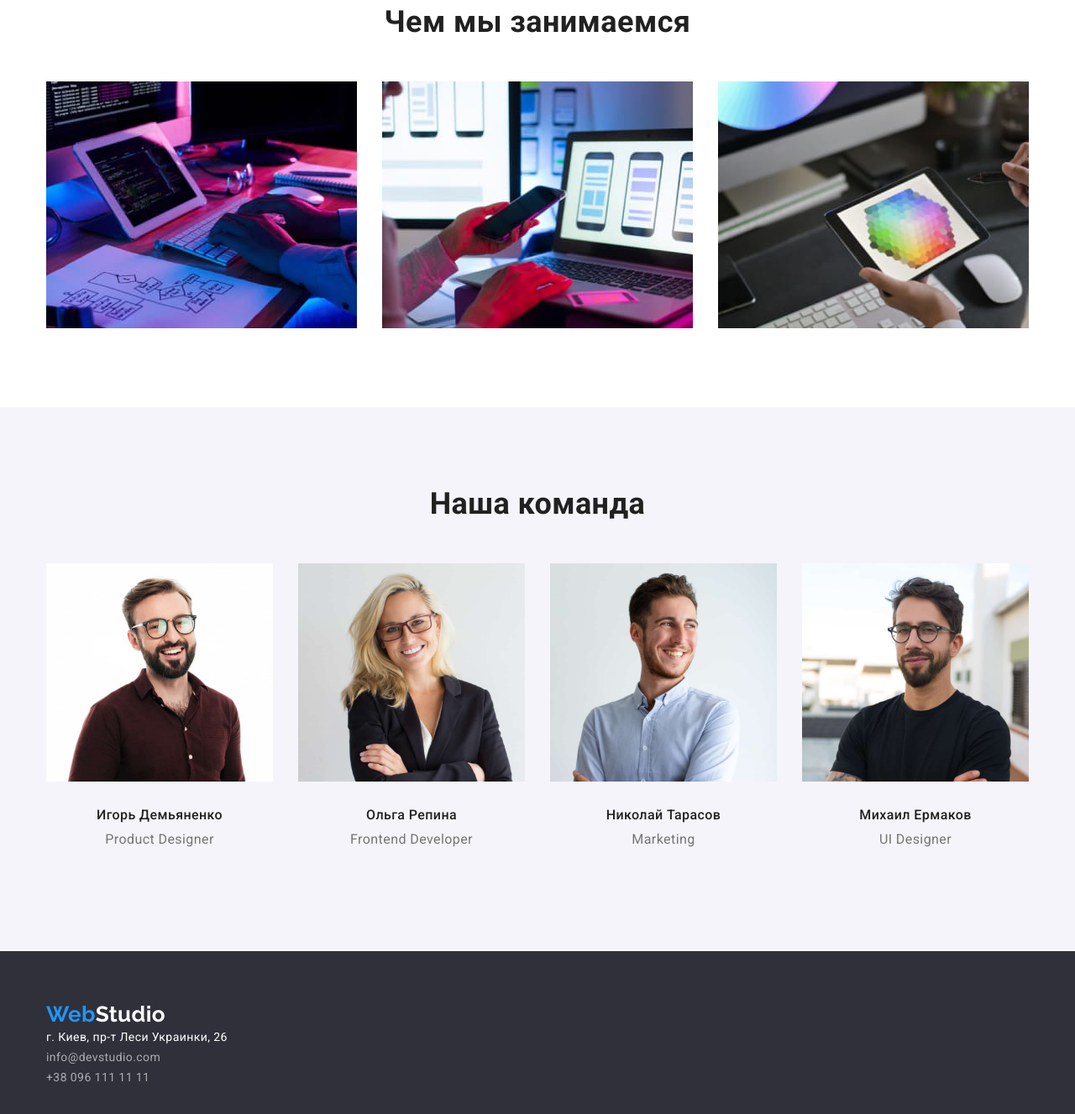
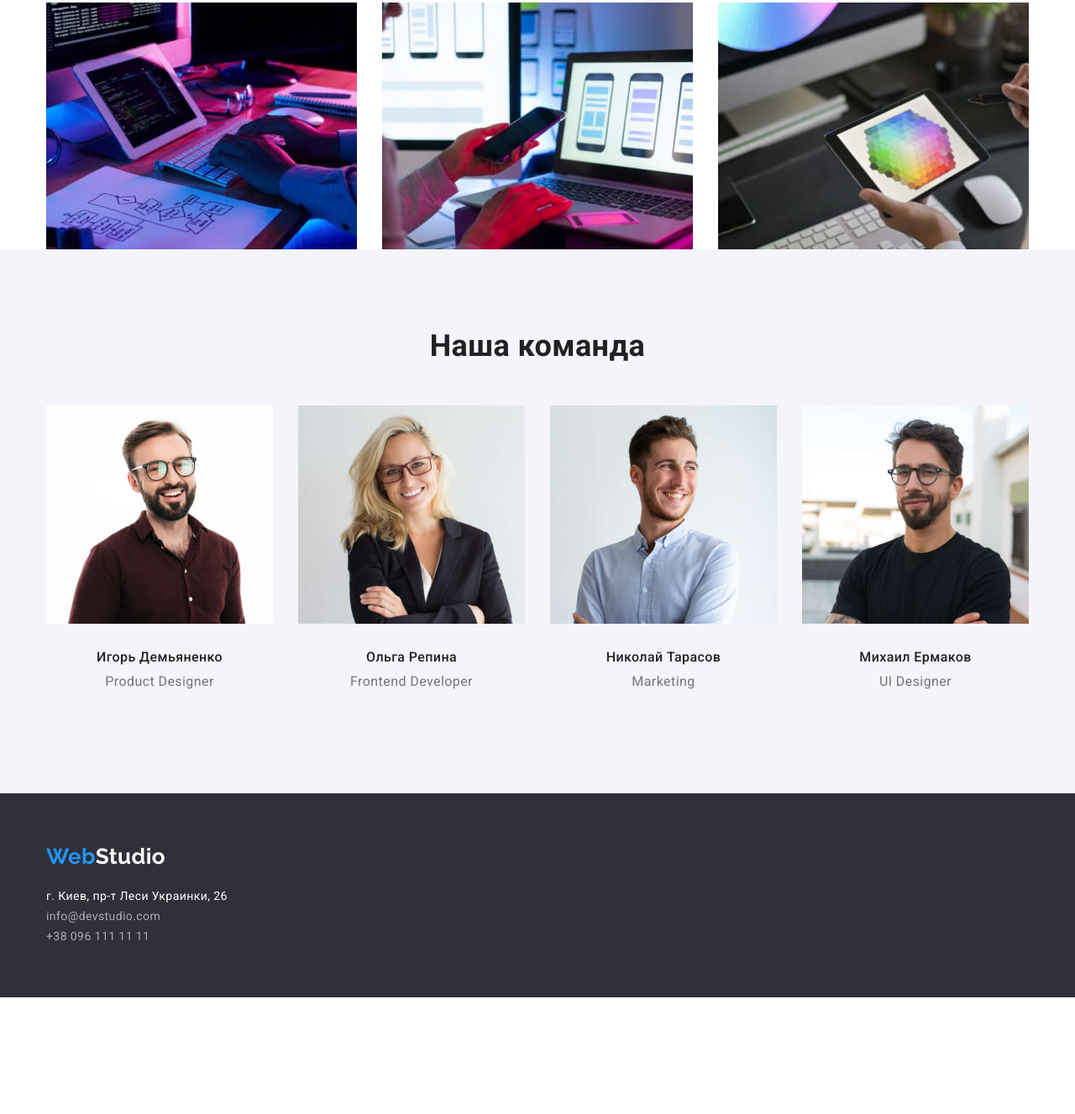
Before and after one commit to zfedorovska/goit-markup-hw-03, a plain HTML site: page index.html in a window 1280 px wide. Shown: the part 1061-2388 px from the top of the page at 84% size. After the commit the page ends 2249 px from the top, so only its background shows below. Drawn offline with nearby package versions, Linux system fonts and the light colour scheme.

Commit message:
added section with no padding, fixed footer and border radius for filter buttons

```diff
--- a/css/styles.css
+++ b/css/styles.css
@@ -70,6 +70,7 @@ body {
   min-width: 73px;
   padding: 6px 22px;
   border: none;
+  border-radius: 4px;
   cursor: pointer;
   background-color: var(--primary-bg-color);
   color: var(--title-text-color);
@@ -195,13 +196,14 @@ body {
 /* Hero */
 
 .hero {
+  padding-top: 200px;
+  padding-bottom: 200px;
   text-align: center;
   background-color: var(--secondary-bg-color);
 }
 
 .hero-title-container {
   width: 696px;
-  padding-top: 200px;
   margin-right: auto;
   margin-left: auto;
   margin-bottom: 30px;
@@ -222,7 +224,6 @@ body {
 
 .hero-button {
   display: inline-block;
-  margin-bottom: 200px;
   border-radius: 4px;
   padding: 10px 32px;
   min-width: 200px;
@@ -246,6 +247,11 @@ body {
 .section {
   padding-top: 94px;
   padding-bottom: 94px;
+}
+
+.section.no-padding {
+  padding-top: 0;
+  padding-bottom: 0;
 }
 
 .section-title {
@@ -396,6 +402,13 @@ body {
 }
 
 .footer-logo {
+  display: block;
+  margin-bottom: 20px;
+
+  font-family: Raleway;
+  font-weight: 700;
+  font-size: 26px;
+  line-height: 1.19;
   color: var(--primary-white-color);
 }
 
--- a/index.html
+++ b/index.html
@@ -77,7 +77,7 @@
         </div>
       </section>
       <!-- Our work -->
-      <section class="section">
+      <section class="section no-padding">
         <div class="container">
           <h2 class="section-title centered">Чем мы занимаемся</h2>
           <ul class="list work-list">
@@ -162,13 +162,17 @@
     </main>
     <footer class="footer">
       <div class="container">
-        <a class="link logo footer-logo" href="./index.html"
-          ><span class="logo-web">Web</span>Studio</a
-        >
+        <a class="link footer-logo" href="./index.html"><span class="logo-web">Web</span>Studio</a>
         <ul class="footer-address-nav list">
-          <li><address class="link address">г. Киев, пр-т Леси Украинки, 26</address></li>
-          <li><a href="mailto:info@devstudio.com" class="link">info@devstudio.com</a></li>
-          <li><a href="tel:+380961111111" class="link">+38 096 111 11 11</a></li>
+          <li class="footer-item">
+            <address class="link address">г. Киев, пр-т Леси Украинки, 26</address>
+          </li>
+          <li class="footer-item">
+            <a href="mailto:info@devstudio.com" class="link">info@devstudio.com</a>
+          </li>
+          <li class="footer-item">
+            <a href="tel:+380961111111" class="link">+38 096 111 11 11</a>
+          </li>
         </ul>
       </div>
     </footer>
```
Also changed, not shown: portfolio.html (+10 -6 lines).
